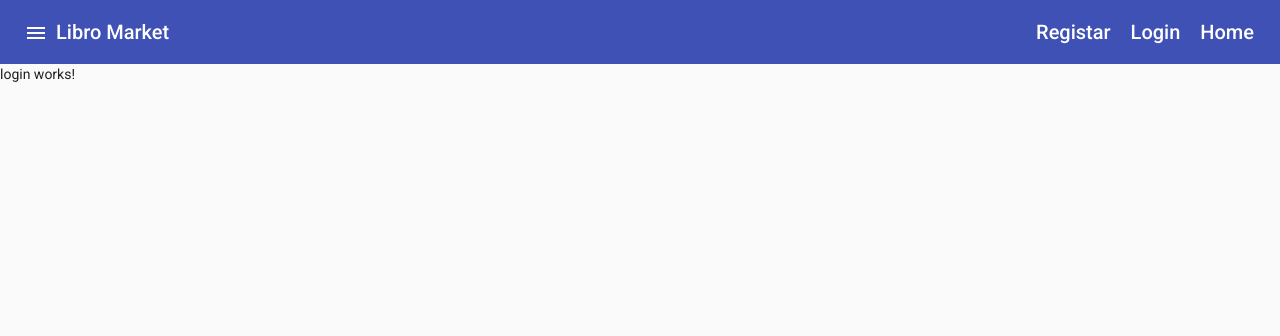
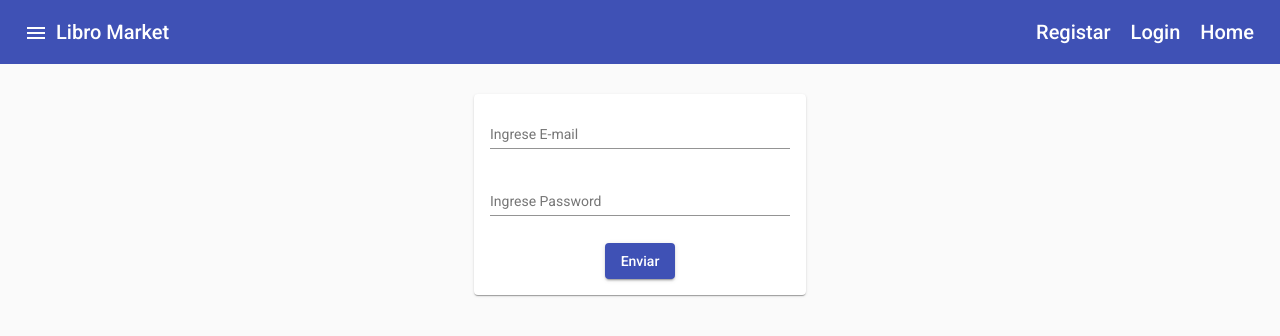
Before and after one commit to frodorix/Microservices, an Angular app in the folder Angular/my-web-app/: page /login in a window 1280 px wide. Shown: the top 336 px of the page. Built offline with nearby package versions, Linux system fonts and the light colour scheme.

Commit message:
Login form Created

```diff
--- a/Angular/my-web-app/src/app/app.component.css
+++ b/Angular/my-web-app/src/app/app.component.css
@@ -4,24 +4,3 @@ mat-sidenav-container, mat-sidenav-content, mat-sidenav{
 mat-sidenav{
   width: 250px;
 }
-
-a{
-  text-decoration: none;
-  color: white;
-}
-
-a:hover,
-a:active{
-  color: gray;
-}
-
-.navegacion-menu{
-  list-style: none;
-  padding: 0;
-  margin: 0;
-}
-
-.navegacion-list-label{
-  display: inline-block;
-  padding-left: 6px;
-}
--- a/Angular/my-web-app/src/app/material/material.module.ts
+++ b/Angular/my-web-app/src/app/material/material.module.ts
@@ -7,7 +7,7 @@ import {MatFormFieldModule} from '@angular/material/form-field';
 import{MatSidenavModule} from '@angular/material/sidenav';
 import{MatToolbarModule} from '@angular/material/toolbar';
 import{MatListModule} from '@angular/material/list';
-
+import{MatCardModule} from '@angular/material/card';
 @NgModule({
   declarations: [],
   imports: [
@@ -19,6 +19,7 @@ import{MatListModule} from '@angular/material/list';
     MatSidenavModule,
     MatToolbarModule,
     MatListModule,
+    MatCardModule,
   ],
   exports:[
     MatButtonModule,
@@ -28,6 +29,7 @@ import{MatListModule} from '@angular/material/list';
     MatSidenavModule,
     MatToolbarModule,
     MatListModule,
+    MatCardModule,
   ]
 })
 export class MaterialModule { }
--- a/Angular/my-web-app/src/app/security/login/login.component.css
+++ b/Angular/my-web-app/src/app/security/login/login.component.css
@@ -0,0 +1,9 @@
+mat-form-field{
+  width: 100%;
+}
+
+mat-card{
+  width: 300px;
+  text-align: center;
+  margin-top: 30px;
+}
--- a/Angular/my-web-app/src/app/security/login/login.component.html
+++ b/Angular/my-web-app/src/app/security/login/login.component.html
@@ -1 +1,19 @@
-<p>login works!</p>
+<section fxLayoutAlign="center">
+  <mat-card>
+    <form fxLayout="column" fxLayoutAlign="center center" fxLayoutGap="10px">
+      <mat-form-field>
+        <mat-label>Ingrese E-mail</mat-label>
+        <input type="email" matInput placeholder="E-mail" />
+        <mat-error>Debe ingresar un E-mail</mat-error>
+      </mat-form-field>
+
+      <mat-form-field>
+        <mat-label>Ingrese Password</mat-label>
+        <input type="password" matInput placeholder="Password" />
+        <mat-error>Debe ingresar un password</mat-error>
+      </mat-form-field>
+
+      <button mat-raised-button color="primary" type="submit">Enviar</button>
+    </form>
+  </mat-card>
+</section>
```
